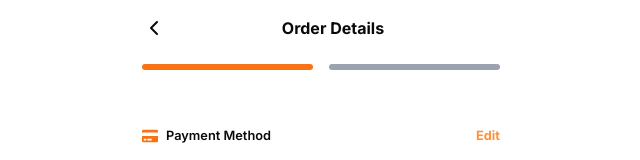
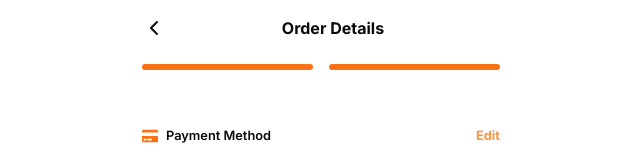
Before and after one commit to jmmaglonzo/E-MENU-FE, a Next.js app: page /checkout in a window 1280 px wide. Shown: the top 160 px of the page, without its empty margins (319-959 px from the left). Built offline with nearby package versions, Linux system fonts and the light colour scheme.

Commit message:
styles: fix conditional styles and update links path

```diff
--- a/src/components/Order/OrderNav.tsx
+++ b/src/components/Order/OrderNav.tsx
@@ -1,6 +1,6 @@
-"use client"
+"use client";
 import { ChevronLeft } from "lucide-react";
-import { usePathname } from 'next/navigation';
+import { usePathname } from "next/navigation";
 import Link from "next/link";
 
 const OrderNav = () => {
@@ -11,16 +11,19 @@ const OrderNav = () => {
         <Link href="/">
           <ChevronLeft />
         </Link>
-        <span
-        className="flex-grow font-bold">
-          {pathname === '/order_route/view-order-checkout' ? 'Order Checkout' : 'Order Details'}
+        <span className="flex-grow font-bold">
+          {pathname === "/order_route/view-order-checkout"
+            ? "Order Checkout"
+            : "Order Details"}
         </span>
       </div>
       <div className="flex h-1.5 w-full gap-4">
         <div className="w-1/2 rounded-lg bg-primary"></div>
-        <div className={`w-1/2 rounded-lg ${
-        pathname === '/order_route/view-order-checkout' ? 'bg-primary' : 'bg-gray-400'
-      }`}></div>
+        <div
+          className={`w-1/2 rounded-lg ${
+            pathname === "/checkout" ? "bg-primary" : "bg-gray-400"
+          }`}
+        ></div>
       </div>
     </nav>
   );
--- a/src/components/Order/TipSummary.tsx
+++ b/src/components/Order/TipSummary.tsx
@@ -1,11 +1,10 @@
-"use client"
+"use client";
 import Link from "next/link";
 import { usePathname } from "next/navigation";
 
 const TipSummary = () => {
   const pathname = usePathname();
   return (
-
     <div className="mt-4 flex flex-col text-base text-gray-600">
       <div className="flex justify-between">
         <span>Subtotal</span>
@@ -22,11 +21,11 @@ const TipSummary = () => {
       </div>
 
       <Link
-      href="/order_route/view-order-checkout"
-      className={`mt-2 rounded-sm bg-primary py-2 text-center font-semibold text-white ${
-        pathname === '/order_route/view-order-checkout' ? 'active' : ''
-      }`}
-    >
+        href="/checkout"
+        className={`mt-2 rounded-sm bg-primary py-2 text-center font-semibold text-white ${
+          pathname === "/checkout" ? "active" : ""
+        }`}
+      >
         Proceed to checkout
       </Link>
     </div>
--- a/src/components/Order/order_checkout/OrderCheckout.tsx
+++ b/src/components/Order/order_checkout/OrderCheckout.tsx
@@ -1,25 +1,27 @@
-import Link from 'next/link';
-import React from 'react'
+import Link from "next/link";
+import React from "react";
 import { FaCreditCard } from "react-icons/fa";
 import Image from "next/image";
-import TotalAmount from './TotalAmount';
-import EarnRewards from './EarnRewards';
-import FooterText from './FooterText';
+import TotalAmount from "./TotalAmount";
+import EarnRewards from "./EarnRewards";
+import FooterText from "./FooterText";
 const OrderCheckout = () => {
   return (
     <>
-    <main className='container'>
-        <section className='flex items-center justify-between  flex-wrap mt-10'>
-          <div className='flex items-center gap-x-2' >
-            <div><FaCreditCard className='text-orange-500' /></div>
-            <div className='font-semibold text-[0.8em]'>Payment Method</div>
+      <main className="container">
+        <section className="mt-10 flex flex-wrap items-center justify-between">
+          <div className="flex items-center gap-x-2">
+            <div>
+              <FaCreditCard className="text-orange-500" />
             </div>
-          <div className='text-[0.8em] font-bold text-orange-400'>
+            <div className="text-[0.8em] font-semibold">Payment Method</div>
+          </div>
+          <div className="text-[0.8em] font-bold text-orange-400">
             <Link href="#">Edit</Link>
           </div>
         </section>
 
-        <section className='flex gap-x-2 items-center flex-wrap'>
+        <section className="flex flex-wrap items-center gap-x-2">
           <Image
             src="/Gcash-Logo.png"
             alt="icon-menu"
@@ -28,9 +30,10 @@ const OrderCheckout = () => {
             style={{ width: "auto", height: "auto" }}
             priority
           />
-          <span className='text-[0.7em] font-bold'>Gcash (Alipay + Partner)</span>
+          <span className="text-[0.7em] font-bold">
+            Gcash (Alipay + Partner)
+          </span>
         </section>
-
 
         <section>
           <TotalAmount />
@@ -42,7 +45,7 @@ const OrderCheckout = () => {
         </footer>
       </main>
     </>
-  )
-}
+  );
+};
 
-export default OrderCheckout
+export default OrderCheckout;
--- a/src/components/header/MenuTab.tsx
+++ b/src/components/header/MenuTab.tsx
@@ -25,7 +25,7 @@ const MenuTab = () => {
       {categoryItems.slice(0, 1).map((c) => (
         <button
           key={c.value}
-          className={`${selected === c.value && "bg-primary text-white"} flex items-center gap-2 rounded-sm px-4 py-1 font-medium shadow-md`}
+          className={`${selected === c.value ? "bg-primary text-white" : "bg-slate-200 text-black"} flex items-center gap-2 rounded-sm px-4 py-1 font-medium shadow-md`}
           onClick={() => handleButtonClick(c.value)}
         >
           {c.label}
```
Lines whose indentation alone changed are shown as unchanged.
